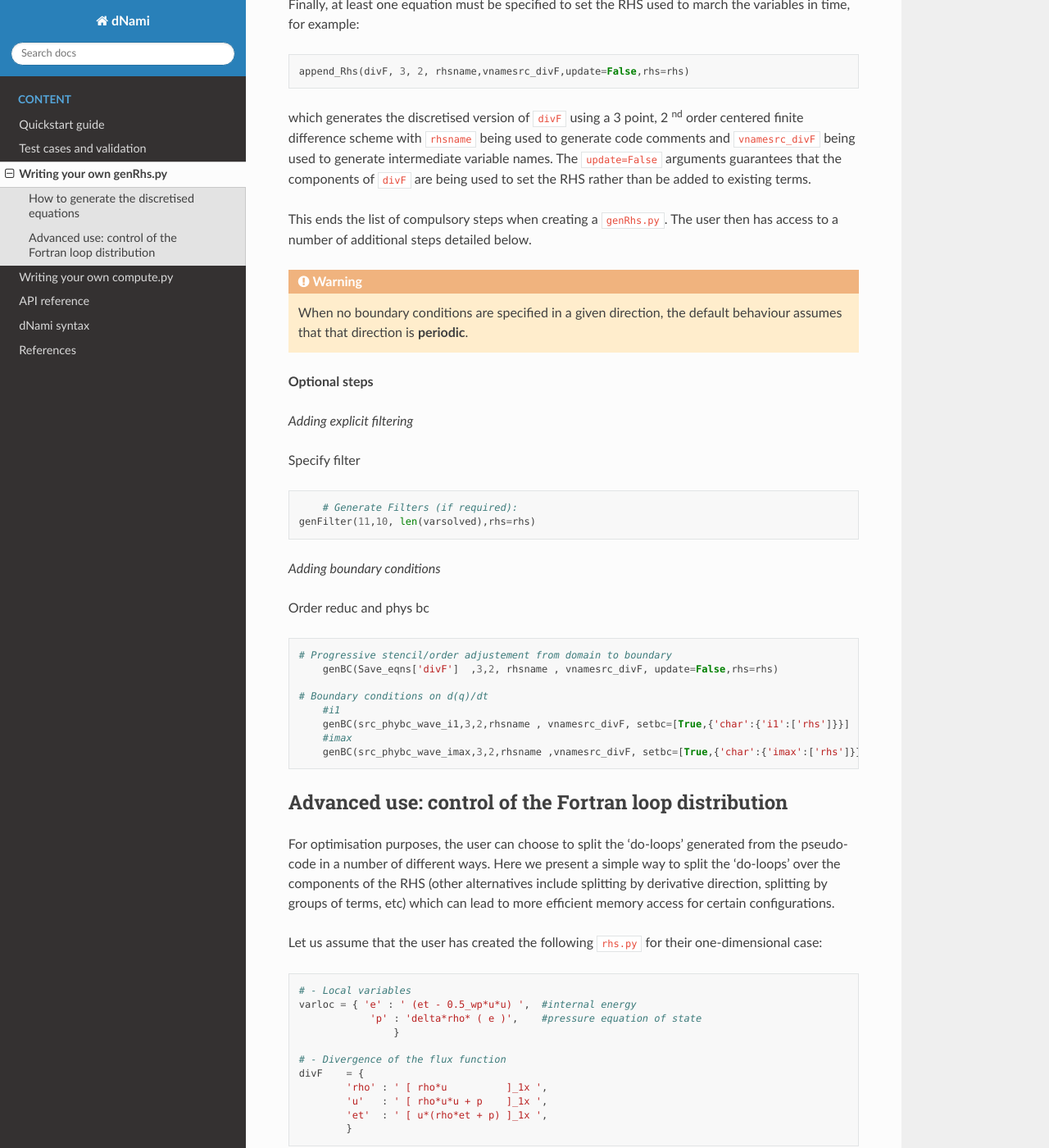
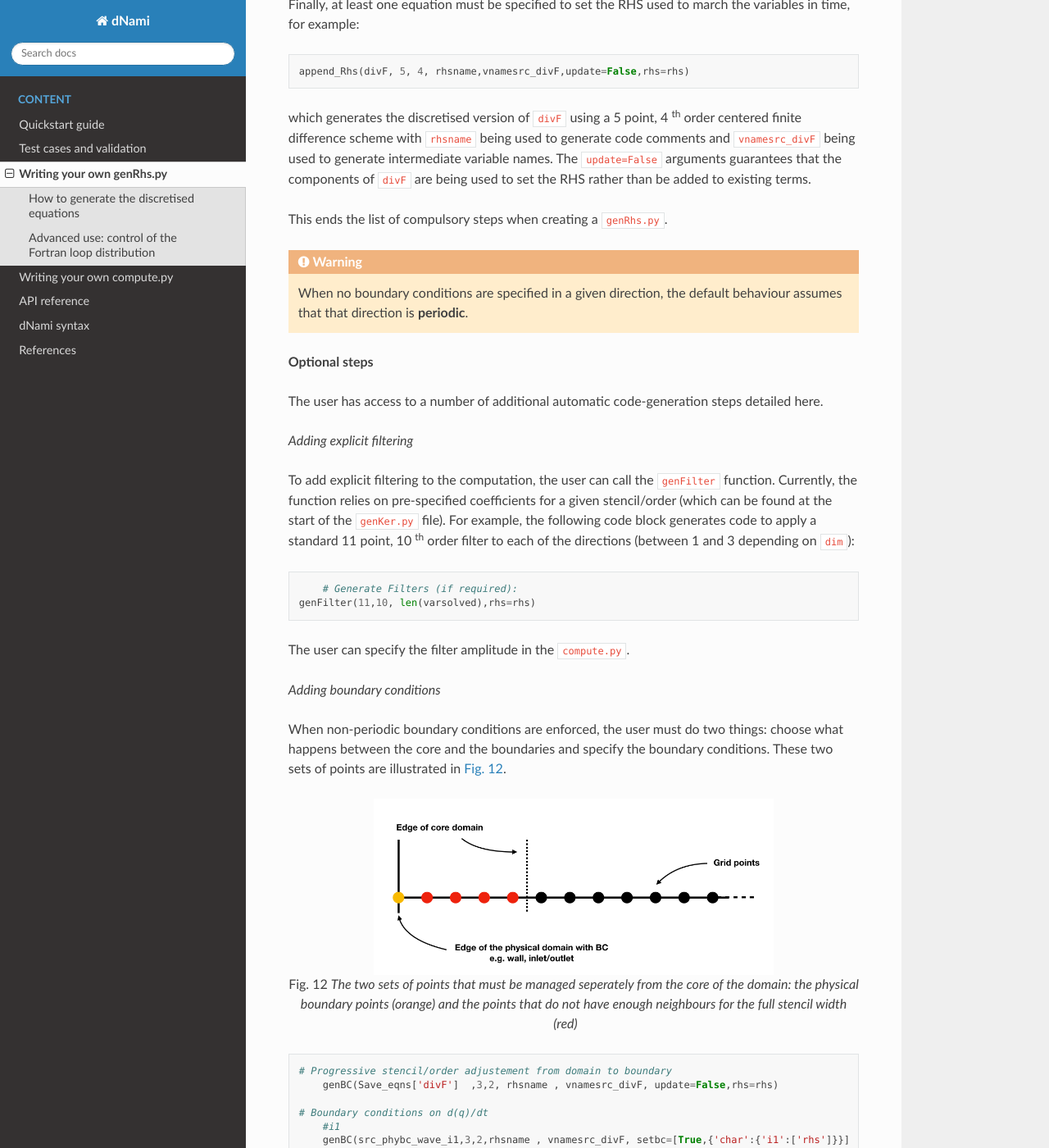
Before and after one commit to dNamiLab/dNami, a Sphinx documentation site: the page built from doc/usage/genRhs.rst, in a window 1280 px wide and 1400 px high, scrolled down 3730 px. Shown: the whole window at 82% size. Built offline with Sphinx 7.4.7 and the Read the Docs theme 2.0.0, drawn with Linux system fonts in a browser that asks for light colours; some of the changed text lies outside the part shown.

Commit message:
filtering and boundary conditions in the rhs.py

```diff
--- a/doc/usage/genRhs.rst
+++ b/doc/usage/genRhs.rst
@@ -130,7 +130,7 @@ Next, the user must initialise the ``rhs`` class which is used to store and tran
     from genKer import rhs_info
     rhs = rhs_info()
 
-Then, the Runge-Kutta time marching steps are generated with calls to the following functions:
+Then, the Runge-Kutta time-marching steps are generated with calls to the following functions:
 
 .. code-block:: python
 
@@ -141,11 +141,11 @@ Finally, at least one equation must be specified to set the RHS used to march th
 
 .. code-block:: python
 
-	append_Rhs(divF, 3, 2, rhsname,vnamesrc_divF,update=False,rhs=rhs)
+	append_Rhs(divF, 5, 4, rhsname,vnamesrc_divF,update=False,rhs=rhs)
 
-which generates the discretised version of ``divF`` using a 3 point, 2 :sup:`nd` order centered finite difference scheme with ``rhsname`` being used to generate code comments and ``vnamesrc_divF`` being used to generate intermediate variable names. The ``update=False`` arguments guarantees that the components of ``divF`` are being used to set the RHS rather than be added to existing terms.
+which generates the discretised version of ``divF`` using a 5 point, 4 :sup:`th` order centered finite difference scheme with ``rhsname`` being used to generate code comments and ``vnamesrc_divF`` being used to generate intermediate variable names. The ``update=False`` arguments guarantees that the components of ``divF`` are being used to set the RHS rather than be added to existing terms.
 
-This ends the list of compulsory steps when creating a ``genRhs.py``. The user then has access to a number of additional steps detailed below.
+This ends the list of compulsory steps when creating a ``genRhs.py``.
 
 .. warning::
 
@@ -155,20 +155,29 @@ This ends the list of compulsory steps when creating a ``genRhs.py``. The user t
 
 **Optional steps**
 
+The user has access to a number of additional automatic code-generation steps detailed here.
+
 *Adding explicit filtering*
 
-Specify filter
+To add explicit filtering to the computation, the user can call the ``genFilter`` function. Currently, the function relies on pre-specified coefficients for a given stencil/order (which can be found at the start of the ``genKer.py`` file). For example, the following code block generates code to apply a standard 11 point, 10 :sup:`th` order filter to each of the directions (between 1 and 3 depending on ``dim``):
 
 .. code-block:: python
 
         # Generate Filters (if required):
     genFilter(11,10, len(varsolved),rhs=rhs)
 
-
+The user can specify the filter amplitude in the ``compute.py``.
 
 *Adding boundary conditions*
 
-Order reduc and phys bc
+When non-periodic boundary conditions are enforced, the user must do two things: choose what happens between the core and the boundaries and specify the boundary conditions. These two sets of points are illustrated in :numref:`non_core_and_edge`.
+
+.. _non_core_and_edge:
+.. figure:: img/bc.png
+   :width: 70%
+   :align: center
+
+   The two sets of points that must be managed seperately from the core of the domain: the physical boundary points (orange) and the points that do not have enough neighbours for the full stencil width (red)
 
 .. code-block:: python
 
```
Also changed, not shown: doc/usage/img/bc.png (added).
